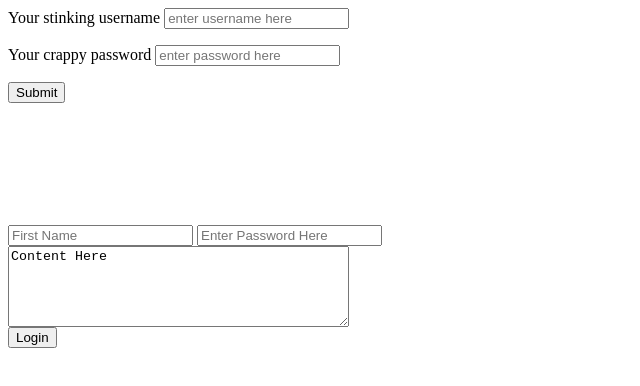
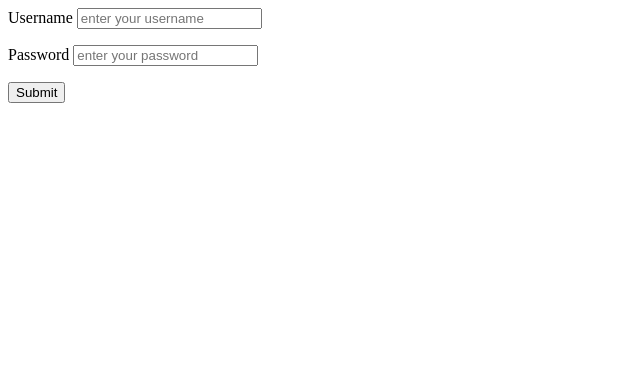
Before and after one commit to ryanorsinger/codeup.dev, a plain HTML site: page public/my-first-form.html in a window 1280 px wide. Shown: the whole page, without its empty margins (0-640 px from the left). Drawn offline with Linux system fonts and the light colour scheme.

Commit message:
3rd commit

```diff
--- a/public/my-first-form.html
+++ b/public/my-first-form.html
@@ -6,39 +6,26 @@
 <body>
 
 
-        <form method="POST" action="http://requestb.in/t35bnqt3">
+        <form method="GET" action="http://requestb.in/t35bnqt3">
             <p>
-                <label for="username">Your stinking username</label>
-                <input id="username" name="username" type="text" placeholder="enter username here">
+                <label for="username">Username</label>
+                <input id="username" name="username" type="text" placeholder="enter your username">
+            </p>
+                <label for="password">Password</label>
+                <input id="username" name="username" type="text" placeholder="enter your password">
             </p>
             <p>
-                <label for="password">Your crappy password</label>
-                <input id="password" name="password" type="password" placeholder="enter password here">
+                <input type="submit">
             </p>
-            <p>
-
-                <input type="submit" value="Submit">
+        </form>
 
 
-            </p>
-        </form>
-        <br><br><br><br><br>
-
-        <form method="POST" action="http://requestb.in/t35bnqt3">
-        <p>
-            <input type="text" id="first_name" name="first_name" value="" placeholder="First Name">
-            <input type="password" id="password" name="password" placeholder="Enter Password Here">
-            <br>
-            <textarea id="email_body" name="email_body" rows="5" cols="40">Content Here</textarea>
-            <br>
-            <button type="submit">Login</button>
+</body>
 
 
 
+<!--
+Add inputs to the form that would allow a user to compose an email (to, from, subject, body, and a send button). Make sure to use the appropriate input types for each form element.
 
-
-
-
-
-
-</body>
+Put headings above the forms. Label the first form as "User Login", and the second form as "Compose an Email".
+ -->
```
